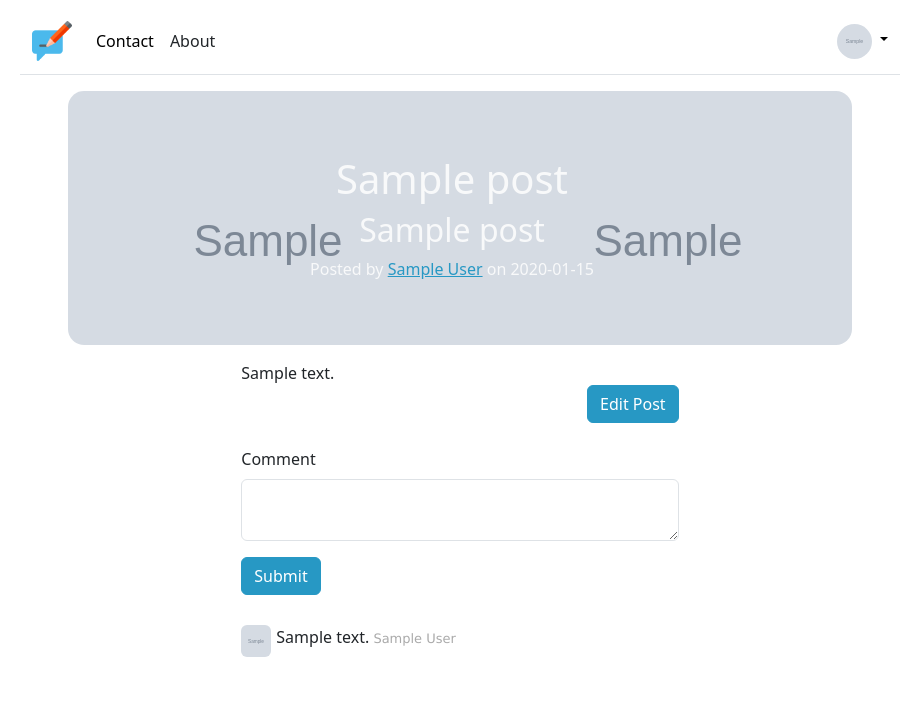
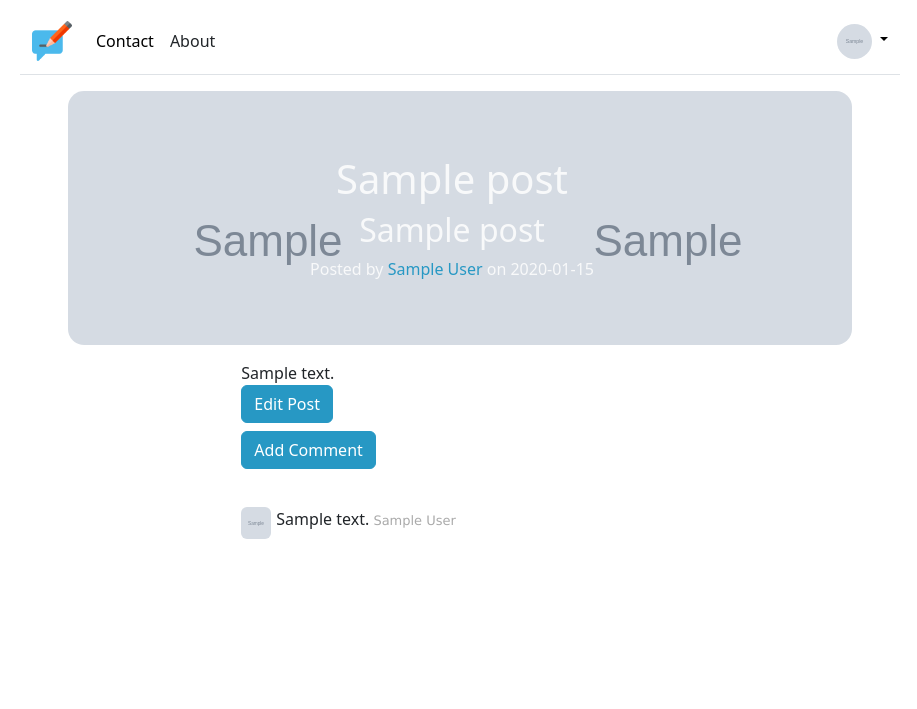
Before and after one commit to Adskovic/flask_blog, a Flask app: page /post/1 in a window 1280 px wide. Shown: the top 709 px of the page, without its empty margins (180-1097 px from the left). Run offline with Flask 3, Linux system fonts and the light colour scheme; a user stored in the database is signed in; tables that the repository leaves empty hold one stand-in row (values such as "Sample post"); grey boxes marked "Sample" are stand-in pictures; some libraries are stand-ins or nearby versions.

Commit message:
feat: comment form to add comments to blog posts

```diff
--- a/static/css/styles.css
+++ b/static/css/styles.css
@@ -232,6 +232,10 @@ a {
   border: 1px solid #000;
 }
 
+.hidden {
+  display: none !important;
+}
+
 
 /* Commment Styling */
 .commentBox {
--- a/templates/post.html
+++ b/templates/post.html
@@ -1,63 +1,61 @@
 {% from "bootstrap5/form.html" import render_form %}
 {% include "header.html" %}
 
-<!-- Page Header-->
-
-<header class="masthead mx-5 rounded-4 my-3" style="background-image: url('{{post.img_url}}');">
+<header class="masthead mx-5 rounded-4 my-3" style="background-image: url('{{ post.img_url }}');">
     <div class="p-3 me-3 rounded-3">
         <div class="container-fluid py-5 text-center text-light rounded-3">
             <h1>{{ post.title }}</h1>
             <h2 class="subheading">{{ post.subtitle }}</h2>
-      <span class="meta"
-        >Posted by
-        <!-- Changed from post.author -->
-        <a href="#">{{ post.author.name }}</a>
+            <span class="meta">
+                Posted by
+                <a href="#" class="text-decoration-none">{{ post.author.name }}</a>
                 on {{ post.date }}
             </span>
         </div>
     </div>
 </header>
 
-<!-- Post Content -->
 <article>
     <div class="container px-4 px-lg-5">
         <div class="row gx-4 gx-lg-5 justify-content-center">
             <div class="col-md-10 col-lg-8 col-xl-7">
                 {{ post.body|safe }}
-        <!--Only show Edit Post button if user id is 1 (admin user) -->
+
+                <!-- Only show Edit Post button if user id is 1 (admin user) -->
                 {% if current_user.id == 1 %}
-        <div class="d-flex justify-content-end mb-4">
-          <a
-            class="btn btn-primary float-right"
-            href="{{url_for('edit_post', post_id=post.id)}}"
-            >Edit Post</a
-          >
+                <div class="d-flex">
+                    <a class="btn btn-primary" href="{{url_for('edit_post', post_id=post.id)}}">Edit Post</a>
                 </div>
                 {% endif %}
 
                 <!-- Comments Area -->
                 <!-- Load the CKEditor -->
                 {{ ckeditor.load() }}
-        <!-- Configure it with the name of the form field from CommentForm -->
-        {{ ckeditor.config(name='comment_text') }}
+
+                <!-- Comment Form Container -->
+                <div class="comment-form-container hidden">
                     <!-- Create the wtf quick form from CommentForm -->
                     {{ render_form(form, novalidate=True, button_map={"submit": "primary"}) }}
+                </div>
+
+                <!-- Add Comment / Cancel button -->
+                <button class="btn btn-primary my-2" id="addCommentButton" onclick="toggleCommentForm()">Add Comment</button>
+
                 <div class="comment">
                     <ul class="commentList">
                         <!-- Show all comments -->
-            {% for comment in post.post_comments: %}
+                        {% for comment in post.post_comments %}
                             <li>
                                 <div class="commenterImage">
                                     <img src="{{ current_user.profile_picture }}" alt="mdo" width="32" height="32" class="rounded mx-auto d-block"/>
                                 </div>
                                 <div class="commentText">
-                {{comment.text|safe}}
-                <span class="sub-text">{{comment.comment_author.name}}</span>
+                                    {{ comment.text|safe }}
+                                    <span class="sub-text">{{ comment.comment_author.name }}</span>
                                 </div>
                             </li>
                         {% endfor %}
                     </ul>
-
                 </div>
             </div>
         </div>
@@ -65,3 +63,16 @@
 </article>
 
 {% include "footer.html" %}
+
+<script>
+    // Toggle Comment Form visibility
+    function toggleCommentForm() {
+        var commentFormContainer = document.querySelector('.comment-form-container');
+        var addCommentButton = document.getElementById('addCommentButton');
+
+        commentFormContainer.classList.toggle('hidden');
+        addCommentButton.innerText = (addCommentButton.innerText === 'Add Comment') ? 'Cancel' : 'Add Comment';
+        addCommentButton.classList.toggle('btn-primary');
+        addCommentButton.classList.toggle('btn-danger');
+    }
+</script>
```
Lines whose indentation alone changed are shown as unchanged.
